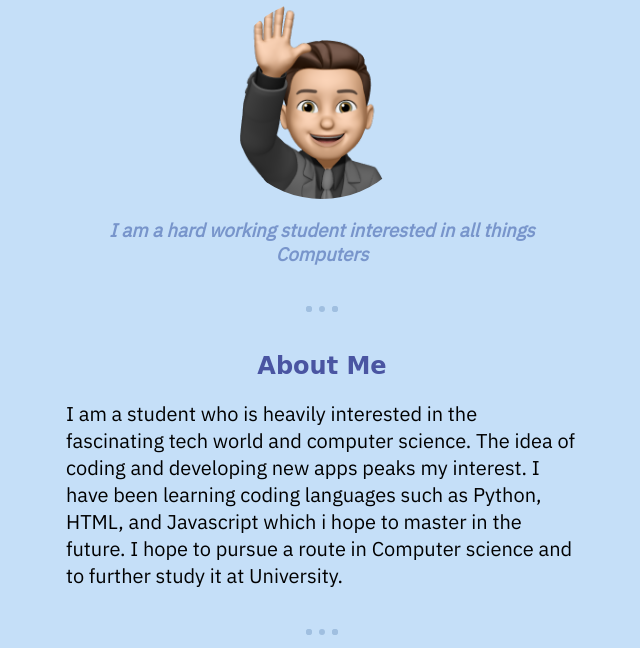
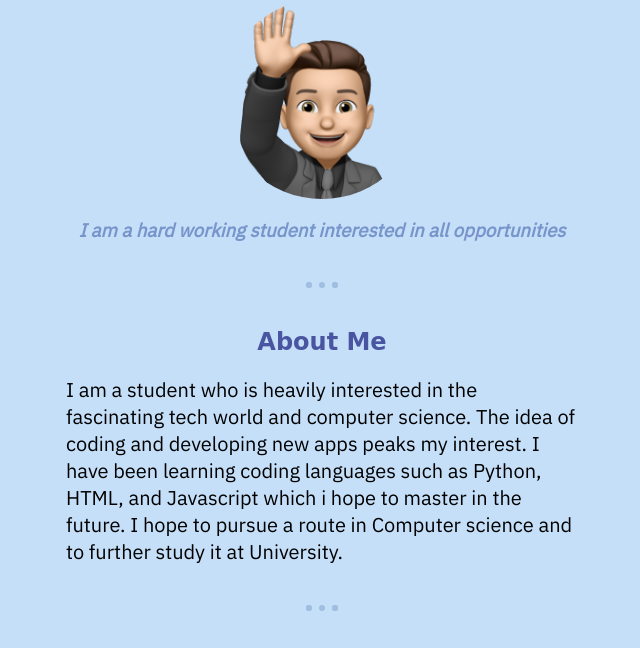
Before and after one commit to Arjxn1/Arjun-sCV.github.io, a plain HTML site: page index.html in a window 1280 px wide. Shown: the part 124-772 px from the top of the page, without its empty margins (318-958 px from the left). Drawn offline with Linux system fonts and the light colour scheme; a web font is replaced by a local one.

Commit message:
Update index.html

```diff
--- a/index.html
+++ b/index.html
@@ -11,7 +11,7 @@
         <div class="topContainer">
             <h1>Hello, I'm Arjun</h1>
             <img class="profileImage" src="Image 3.png" alt="profileImage">
-            <h3>I am a hard working student interested in all things Computers</h3>
+            <h3>I am a hard working student interested in all opportunities</h3>
         </div>
 
         <div class="middleContainer">
```
